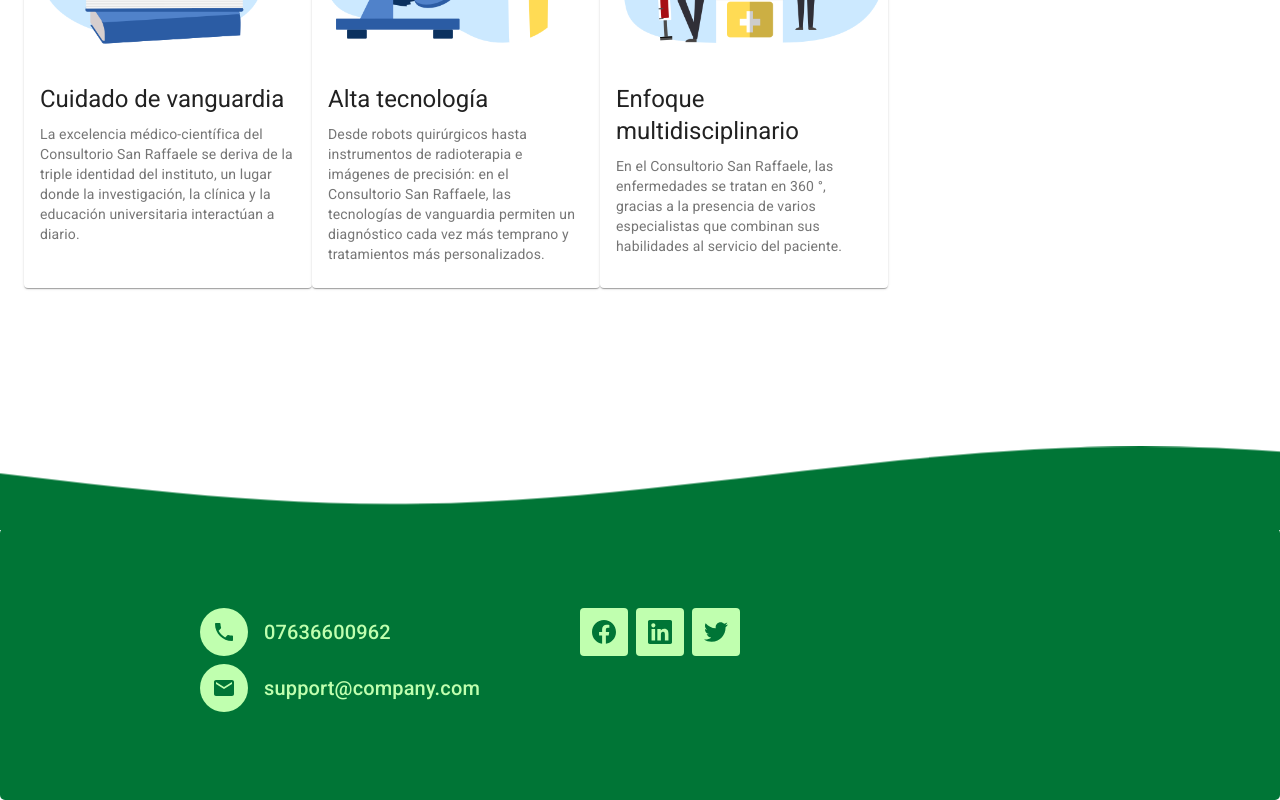
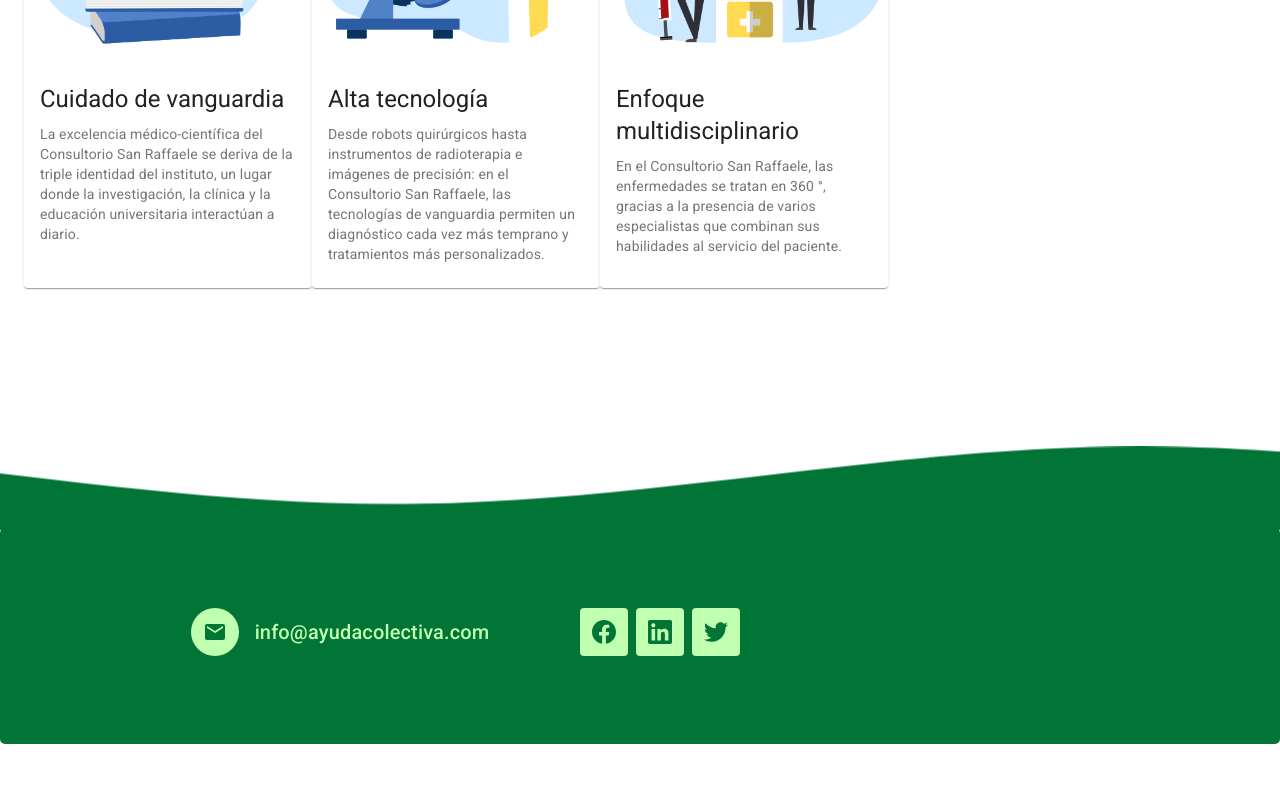
Before and after one commit to lucasdifresco/Ayuda-Colectiva, a React (Create React App) app in the folder frontend/: page /QuienesSomos in a window 1280 px wide. Shown: the part 1004-1804 px from the top of the page. After the commit the page ends 1748 px from the top, so only its background shows below. Built offline with nearby package versions, Linux system fonts and the light colour scheme; a web font is replaced by a local one.

Commit message:
Cambios  menores al home page para reflejar nombre de la plataforma.

```diff
--- a/frontend/src/logged_in/components/Main.js
+++ b/frontend/src/logged_in/components/Main.js
@@ -363,7 +363,7 @@ function Main(props) {
 
   const selectDashboard = useCallback(() => {
     smoothScrollTop();
-    document.title = "Consultorio Raffaele";
+    document.title = "AyudaColectiva";
     setSelectedTab("Dashboard");
     if (!hasFetchedCardChart) {
       setHasFetchedCardChart(true);
@@ -380,7 +380,7 @@ function Main(props) {
 
   const selectPosts = useCallback(() => {
     smoothScrollTop();
-    document.title = "Consultorio Raffaele";
+    document.title = "AyudaColectiva";
     setSelectedTab("Posts");
     if (!hasFetchedEmojiTextArea) {
       setHasFetchedEmojiTextArea(true);
@@ -430,7 +430,7 @@ function Main(props) {
 
   const selectUsers = useCallback(() => {
     smoothScrollTop();
-    document.title = "Consultorio Raffaele";
+    document.title = "AyudaColectiva";
     setSelectedTab("Users");
   }, [setSelectedTab]);
 
--- a/frontend/src/logged_out/components/Main.js
+++ b/frontend/src/logged_out/components/Main.js
@@ -32,7 +32,7 @@ function Main(props) {
   const selectHome = useCallback(() => {
     smoothScrollTop();
     document.title =
-      "Consultorio Raffaele";
+      "AyudaColectiva";
     setSelectedTab("Home");
   }, [setSelectedTab]);
 
--- a/frontend/src/logged_out/components/blog/BlogPost.js
+++ b/frontend/src/logged_out/components/blog/BlogPost.js
@@ -35,7 +35,7 @@ function BlogPost(props) {
   const { classes, date, title, src, content, otherArticles } = props;
 
   useEffect(() => {
-    document.title = `Consultorio Raffaele`;
+    document.title = `AyudaColectiva`;
     smoothScrollTop();
   }, [title]);
 
--- a/frontend/src/logged_out/components/footer/Footer.js
+++ b/frontend/src/logged_out/components/footer/Footer.js
@@ -83,13 +83,13 @@ const styles = theme => ({
 });
 
 const infos = [
-  {
+ /* {
     icon: <PhoneIcon />,
     description: "07636600962"
-  },
+  },*/
   {
     icon: <MailIcon />,
-    description: "support@company.com"
+    description: "info@ayudacolectiva.com"
   }
 ];
 
--- a/frontend/src/logged_out/components/home/Noticias.js
+++ b/frontend/src/logged_out/components/home/Noticias.js
@@ -79,7 +79,7 @@ function Noticias(props) {
               <br></br>
               <p>En abril 2020 se reportó el primer foco en la zona del Bolsón. El fuego se expandió afectando 23400 hectáreas. </p>
               <br></br>
-              <p>Hay 7 iniciativas activas para este evento. </p>
+              <p>Hay 3 iniciativas activas para este evento. </p>
             </div>
           </div>
         </div>
```
